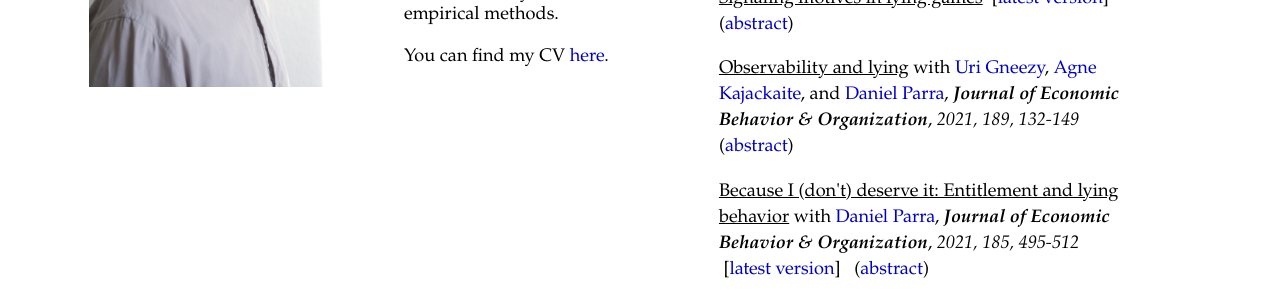
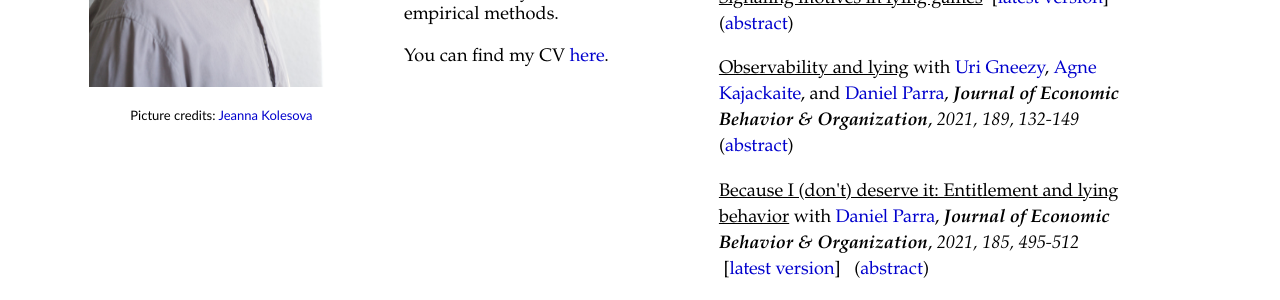
Before and after one commit to tilmanfries/tilmanfries.github.io, a Jekyll site: the page built from index.md, in a window 1280 px wide. Shown: the part 522-822 px from the top of the page. Built offline with Jekyll 4.4.1, drawn with Linux system fonts in a browser that asks for light colours.

Commit message:
Update personal.html

```diff
--- a/_layouts/personal.html
+++ b/_layouts/personal.html
@@ -11,7 +11,11 @@
   </p>
   <p>
     <img src="{{site.baseurl}}/assets/img/profile_pic.jpg" alt="CH" height="400" width="266">
+    <div class="credits">
+    Picture credits: <a target="_blank" rel="noopener noreferrer"href="https://jeannakolesova.com/">Jeanna Kolesova</a>
+    </div>
   </p>
+
  </div>
  <div class="column middlelong">
    <br style=“line-height:150px;”><br>
```
